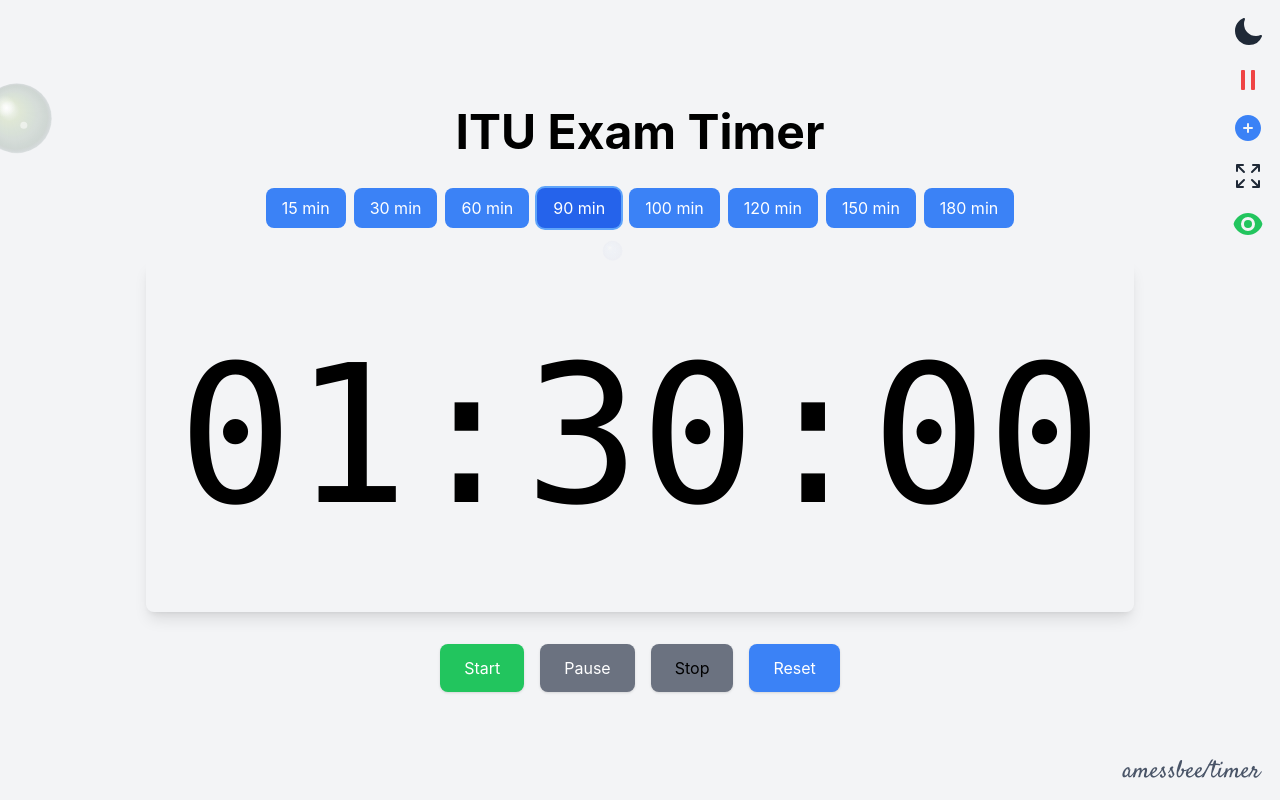
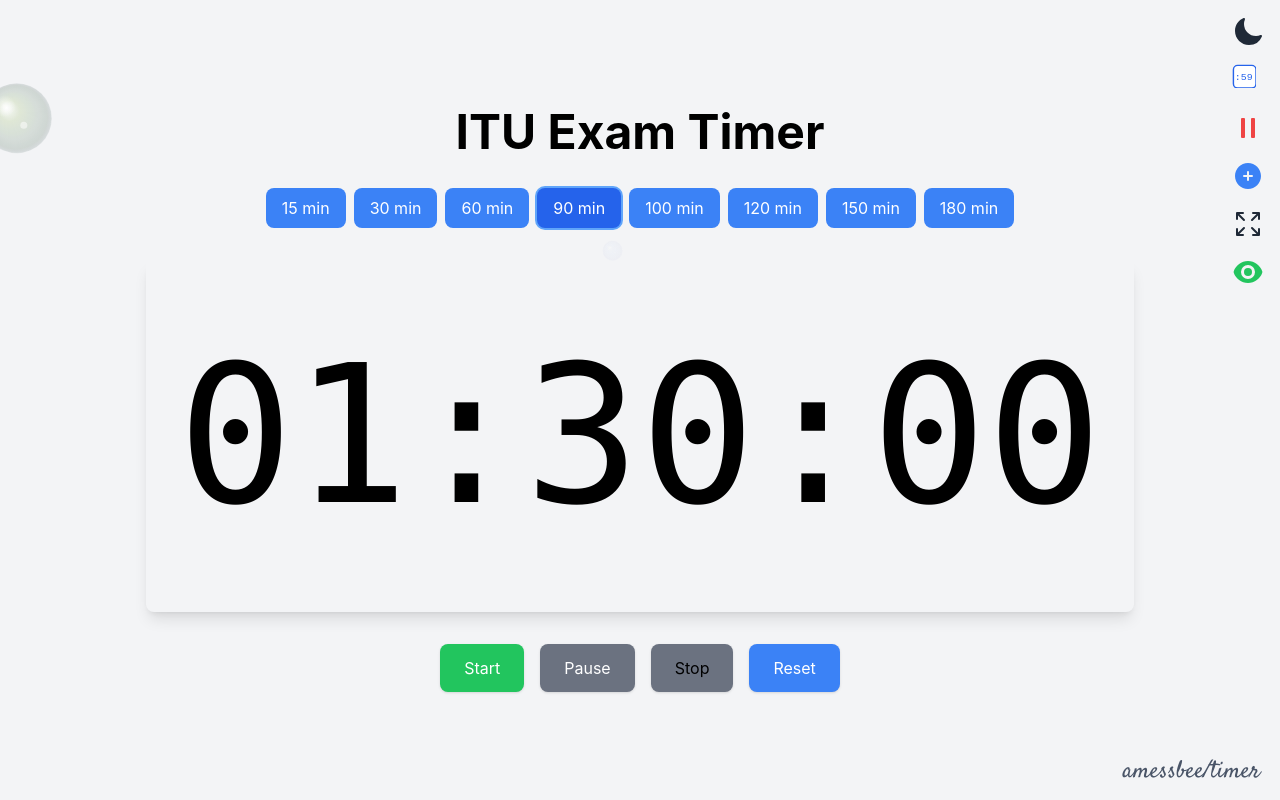
Before and after one commit to amessbee/timer, a React (Create React App) app: page / in a window 1280 px wide. Built offline with nearby package versions, Linux system fonts and the light colour scheme; no server answers; the database is empty.

Commit message:
feat: add show/hide seconds

```diff
--- a/src/ExamTimerClock.js
+++ b/src/ExamTimerClock.js
@@ -28,6 +28,7 @@ const ExamTimerClock = ({ durationInMinutes = 60 }) => {
   const [isHidden, setIsHidden] = useState(false);
   const [animationIntensity, setAnimationIntensity] = useState(10); // 0-100 scale
   const [startTime, setStartTime] = useState(null);
+  const [showSeconds, setShowSeconds] = useState(true); // New state for seconds display
 
   const originalDuration = useRef(durationInMinutes * 60);
   const intervalRef = useRef(null);
@@ -278,7 +279,15 @@ useEffect(() => {
     const hours = Math.floor(seconds / 3600);
     const minutes = Math.floor((seconds % 3600) / 60);
     const remainingSeconds = seconds % 60;
-    return `${hours.toString().padStart(2, '0')}:${minutes.toString().padStart(2, '0')}:${remainingSeconds.toString().padStart(2, '0')}`;
+    if (showSeconds) {
+      return `${hours.toString().padStart(2, '0')}:${minutes
+        .toString()
+        .padStart(2, '0')}:${remainingSeconds.toString().padStart(2, '0')}`;
+    } else {
+      return `${hours.toString().padStart(2, '0')}:${minutes
+        .toString()
+        .padStart(2, '0')}`;
+    }
   };
 
   // Add this helper function
@@ -303,6 +312,21 @@ useEffect(() => {
     return seconds;
   };
 
+  // Custom icons for seconds toggle
+  const SecondsIcon = ({ className }) => (
+    <svg viewBox="0 0 34 34" fill="none" className={className} xmlns="http://www.w3.org/2000/svg">
+      <rect x="2" y="2" width="32" height="32" rx="6" fill="#fff" stroke="#2563eb" strokeWidth="2" />
+      <text x="4" y="22" fontFamily="monospace" fontSize="14" fill="#2563eb">:59</text>
+    </svg>
+  );
+  const SecondsOffIcon = ({ className }) => (
+    <svg viewBox="0 0 34 34" fill="none" className={className} xmlns="http://www.w3.org/2000/svg">
+      <rect x="2" y="2" width="32" height="32" rx="6" fill="#f3f4f6" stroke="#6b7280" strokeWidth="2" />
+      <text x="4" y="22" fontFamily="monospace" fontSize="14" fill="#6b7280">:59</text>
+      <line x1="6" y1="26" x2="26" y2="6" stroke="#ef4444" strokeWidth="2.5" strokeLinecap="round" />
+    </svg>
+  );
+
   return (
     <div className={`flex flex-col items-center justify-center h-screen transition-colors duration-1000 ${theme === 'dark' ? 'bg-gray-900 text-white' : 'bg-gray-100 text-black'}`}>
       {animationsEnabled && (
@@ -318,6 +342,21 @@ useEffect(() => {
           ) : (
             <SunIcon className="w-8 h-8 text-yellow-400 hover:text-yellow-200" />
           )}
+        </div>
+
+        {/* Toggle seconds display */}
+        <div className="mt-4">
+          <div
+            onClick={() => setShowSeconds((prev) => !prev)}
+            className={`w-8 h-8 hover:text-gray-600 transition`}
+            title={showSeconds ? 'Hide Seconds' : 'Show Seconds'}
+          >
+            {showSeconds ? (
+              <SecondsIcon className="w-6 h-6" />
+            ) : (
+              <SecondsOffIcon className="w-6 h-6" />
+            )}
+          </div>
         </div>
 
         {/* Animation controls with popup */}
```
